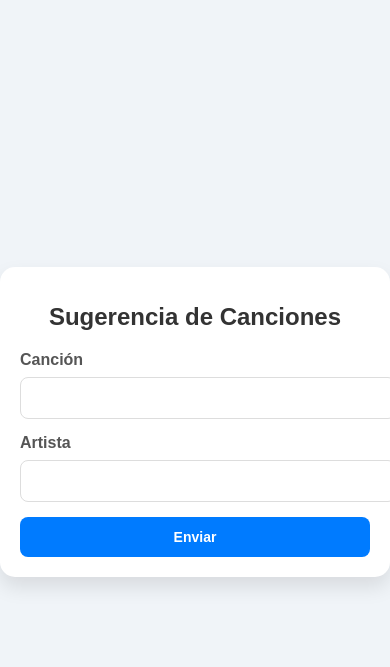
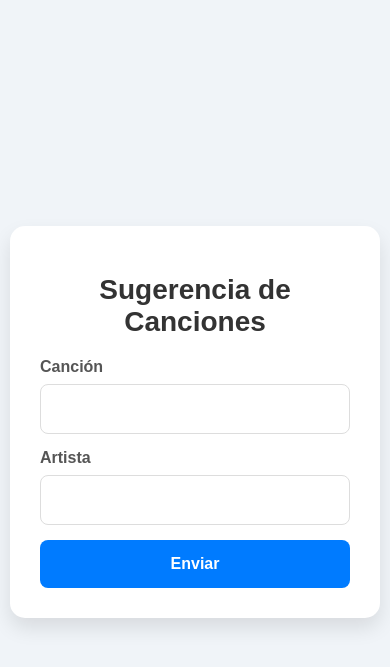
Before and after one commit to AVMDAVID/Sugerir_canciones, a Flask app: page / in a window 390 px wide. Shown: the top 667 px of the page. Run offline with Flask 3, Linux system fonts and the light colour scheme.

Commit message:
probando nuevo estilo

```diff
--- a/static/styles.css
+++ b/static/styles.css
@@ -16,6 +16,8 @@ body {
     width: 100%;
     max-width: 450px;  /* Ancho máximo del formulario */
     transition: transform 0.3s;  /* Transición al pasar el mouse */
+    box-sizing: border-box;  /* To include padding and border in width */
+    margin: 0 10px;  /* Ensure space on both sides */
 }
 
 .form-container:hover {
@@ -44,6 +46,7 @@ body {
     border: 1px solid #dddddd;
     font-size: 16px;  /* Tamaño de fuente más grande */
     transition: border-color 0.3s;  /* Transición de color del borde */
+    box-sizing: border-box;  /* To include padding and border in width */
 }
 
 .form-container input[type="text"]:focus {
@@ -63,6 +66,7 @@ body {
     cursor: pointer;
     transition: background-color 0.3s, transform 0.2s;  /* Transición de fondo y tamaño */
     font-size: 16px;  /* Tamaño de fuente más grande */
+    box-sizing: border-box;  /* To include padding in width */
 }
 
 .form-container button:hover {
@@ -72,22 +76,4 @@ body {
 
 .form-container button:active {
     transform: scale(0.95);  /* Reducir el tamaño del botón al hacer clic */
-    transition: transform 0.1s;  /* Transición rápida al hacer clic */
-}
-
-/* Estilos responsivos */
-@media (max-width: 600px) {
-    .form-container {
-        padding: 20px;  /* Reducir el padding en móviles */
-    }
-
-    .form-container h1 {
-        font-size: 24px;  /* Tamaño de fuente más pequeño */
-    }
-
-    .form-container input[type="text"],
-    .form-container button {
-        font-size: 14px;  /* Tamaño de fuente más pequeño */
-        padding: 12px;  /* Reducir el tamaño del padding en campos y botones */
-    }
-}
+    transition: transform 0.1s
```
